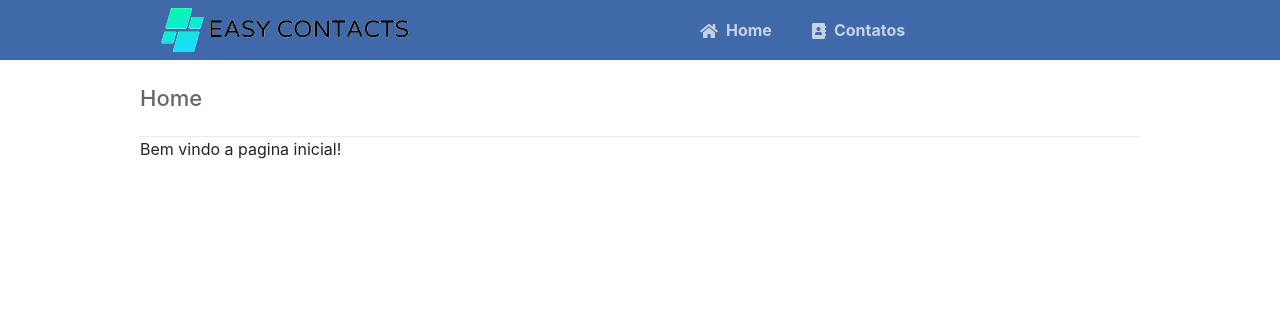
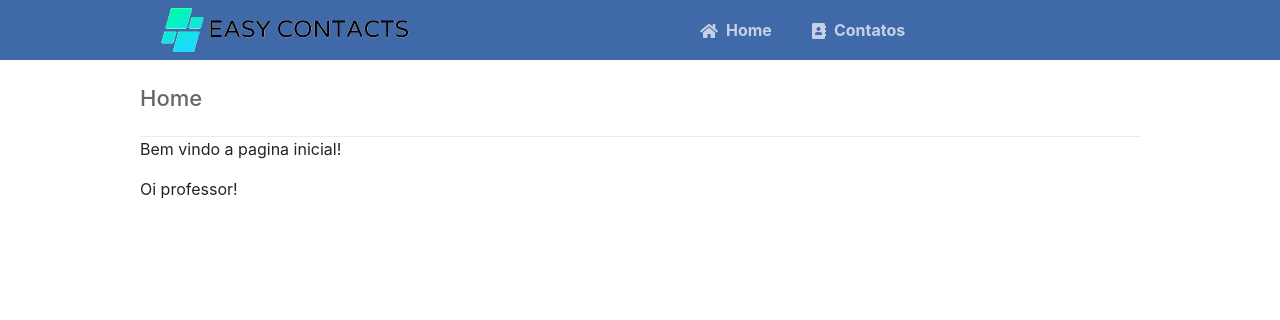
Before and after one commit to joaomoraski/easyContacts, a PHP site: page / in a window 1280 px wide. Shown: the top 320 px of the page. Run offline with PHP 8.4, Linux system fonts and the light colour scheme.

Commit message:
feat: adding marquee

```diff
--- a/index.php
+++ b/index.php
@@ -7,6 +7,7 @@ include 'config/templates.php';
 <div class="content">
     <h2>Home</h2>
     <p>Bem vindo a pagina inicial!</p>
+    <marque>Oi professor!</marque>
 </div>
 
 <?= template_footer() ?>
```
Also changed, not shown: .gitlab-ci.yml.
